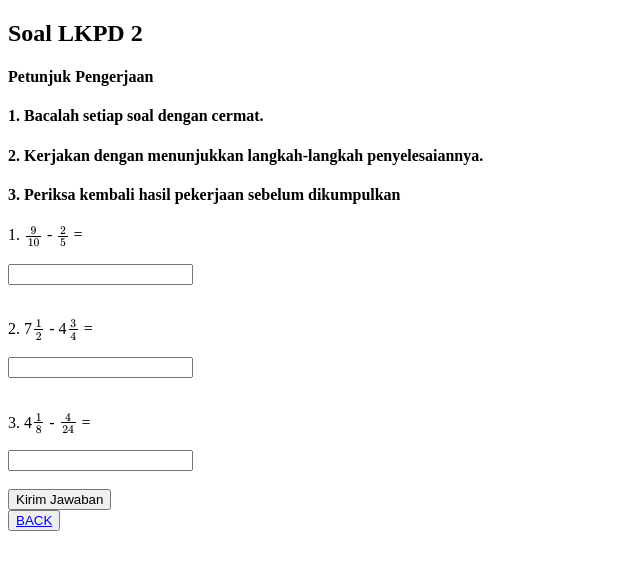
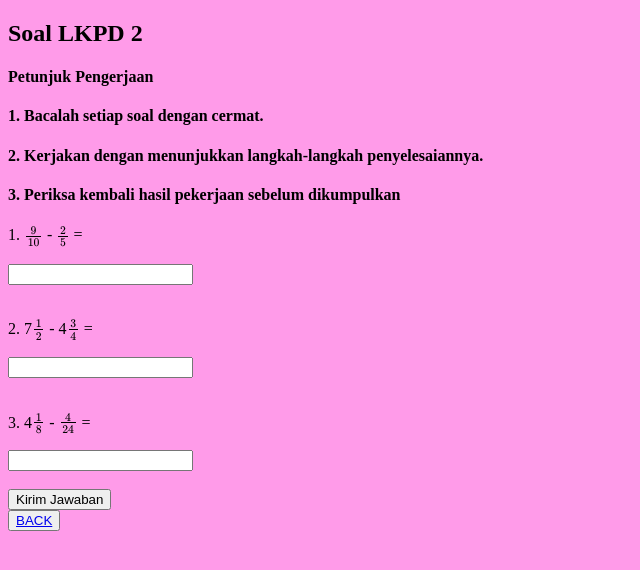
Before and after one commit to dhelaike-lgtm/kelompok-3-kelas-E, a plain HTML site: page lkpdbilangan2.html in a window 1280 px wide. Shown: the whole page, without its empty margins (0-640 px from the left). Drawn offline with nearby package versions, Linux system fonts and the light colour scheme.

Commit message:
Update lkpdbilangan2.html

```diff
--- a/lkpdbilangan2.html
+++ b/lkpdbilangan2.html
@@ -3,6 +3,7 @@
 <head>
   <title>Soal</title>
 </head>
+  <body style="background-color: rgb(255, 155, 233);"
 <body>
   <h2>Soal LKPD 2</h2>
 
```
